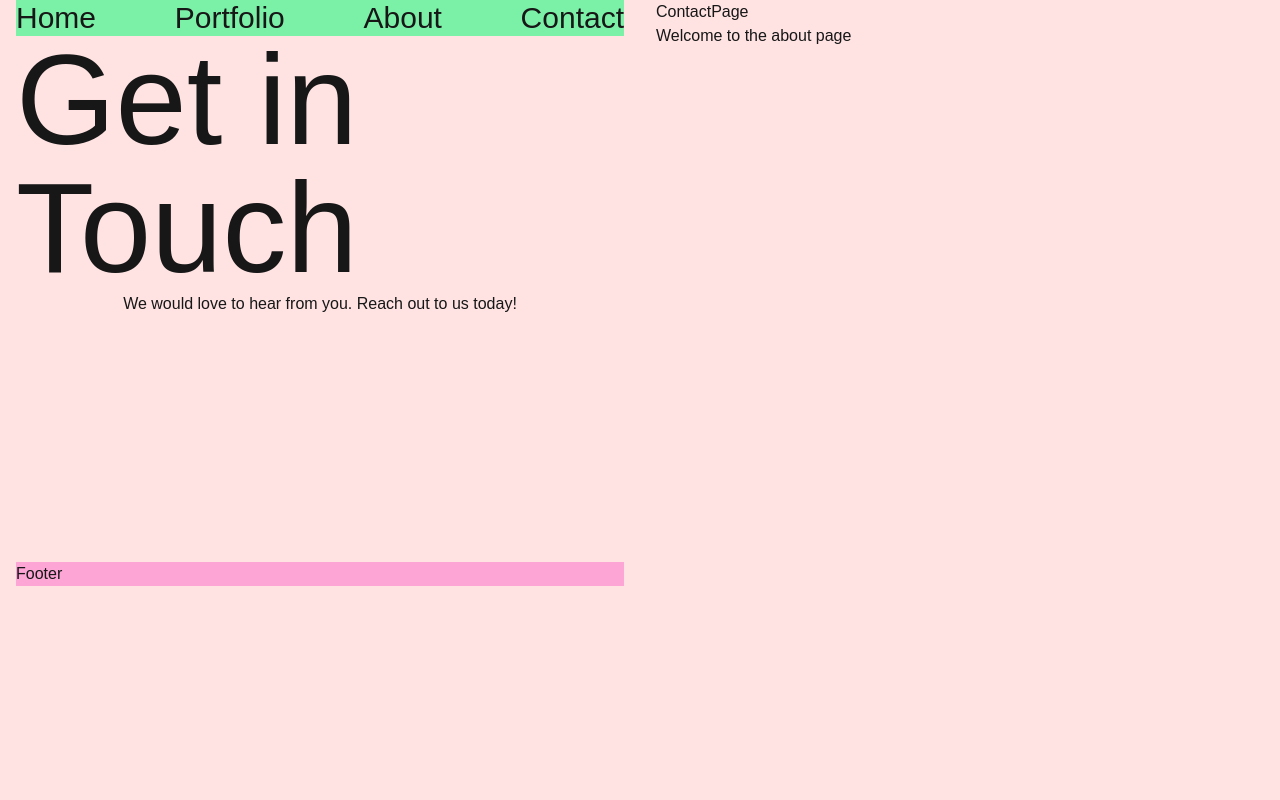
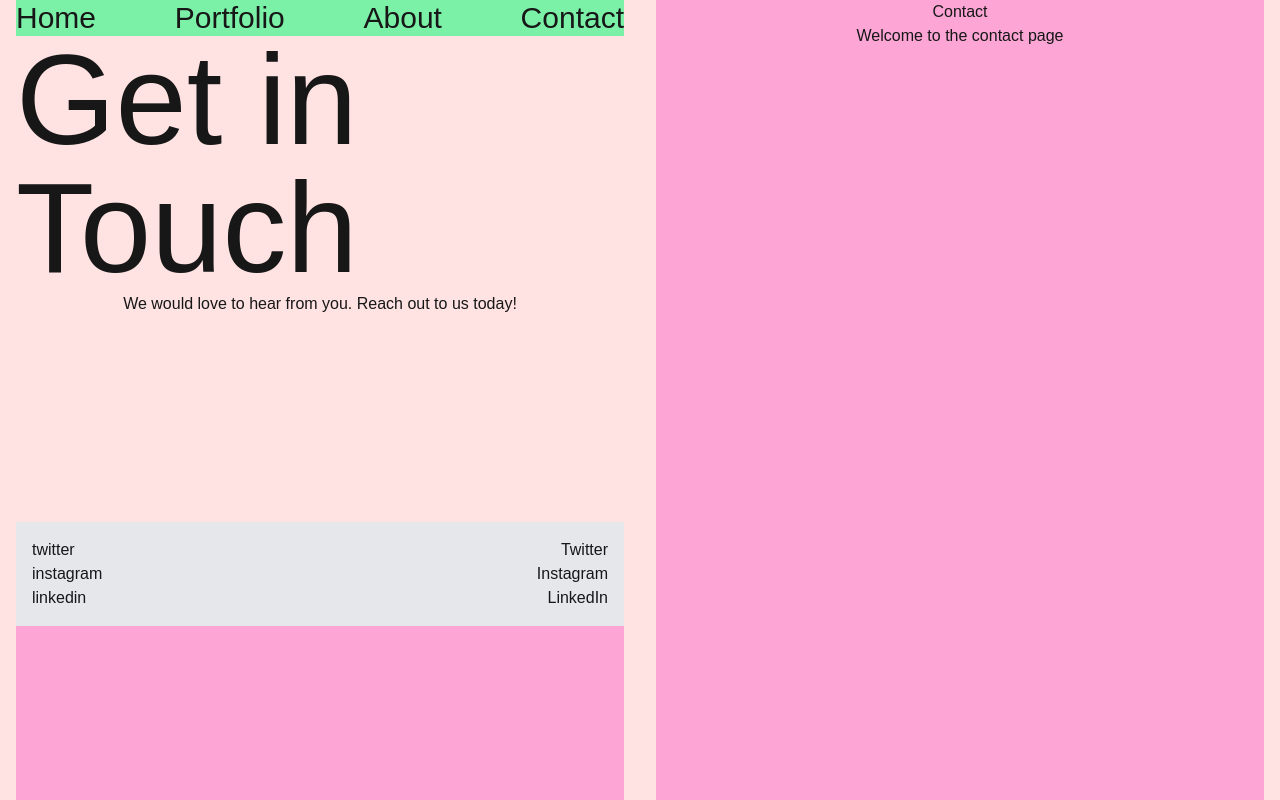
Before and after one commit to kingmadeit/solaris_mundus, a Next.js app: page /contact in a window 1280 px wide. Built offline with nearby package versions, Linux system fonts and the light colour scheme.

Commit message:
update footer with social links (placeholders)

```diff
--- a/src/app/about/page.tsx
+++ b/src/app/about/page.tsx
@@ -1,8 +1,8 @@
 export default function AboutPage() {
     return (
-        <div>
+        <section className="bg-purple-300 w-full flex flex-col items-center justify-start min-h-screen">
         <h1>About Us</h1>
         <p>Welcome to the about page</p>
-        </div>
+        </section>
     );
 }
--- a/src/app/contact/page.tsx
+++ b/src/app/contact/page.tsx
@@ -1,8 +1,8 @@
 export default function ContactPage() {
     return (
-        <div>
-        <h1>ContactPage</h1>
-        <p>Welcome to the about page</p>
-        </div>
+        <section className="bg-pink-300 w-full flex flex-col items-center justify-start min-h-screen">
+        <h1>Contact</h1>
+        <p>Welcome to the contact page</p>
+        </section>
     );
 }
--- a/src/app/page.tsx
+++ b/src/app/page.tsx
@@ -2,8 +2,8 @@ import Image from "next/image";
 
 export default function Home() {
   return (
-    <div className="">
+    <section className='w-full flex flex-col items-center justify-center min-h-screen bg-cyan-100'>
       LANDING PAGE
-    </div>
+    </section>
   );
 }
--- a/src/components/Footer.tsx
+++ b/src/components/Footer.tsx
@@ -1,8 +1,10 @@
 import React from 'react'
-
+import { SocialLinks } from '@/components/index'
 const Footer = () => {
   return (
-    <div className='bg-pink-300'>Footer</div>
+    <footer className='w-full flex flex-col h-full bg-pink-300'>
+      <SocialLinks />
+    </footer>
   )
 }
 
--- a/src/components/SectionBlock.tsx
+++ b/src/components/SectionBlock.tsx
@@ -17,7 +17,7 @@ const SectionBlock = () => {
     if (!data) return null;
 
     return (
-        <section className="my-section w-full flex flex-col items-center justify-start">
+        <section className="w-full flex flex-col items-center justify-start">
             <SectionTitle title={data.title} />
             <SectionBody>{data.body}</SectionBody>
         </section>
--- a/src/components/SmartLink.tsx
+++ b/src/components/SmartLink.tsx
@@ -16,14 +16,14 @@ const EXTERNAL = ['http', 'https', 'www', '//'];
 const SmartLink = ({href, children, target, rel, className}: SmartLinkProps) => {
 
     const isExternal = EXTERNAL.some(prefix => href.startsWith(prefix));
-
+    console.log(className, 'SmartLink className');
     if (isExternal) {
         return (
             <a
                 href={href}
                 target={target || '_blank'}
                 rel={rel || 'noopener noreferrer'}
-                className={clsx('', className)}>
+                className={className}>
                 {children}
             </a>
         )
--- a/src/components/SocialLink.tsx
+++ b/src/components/SocialLink.tsx
@@ -10,7 +10,7 @@ type SocialLinkProps = {
 
 const SocialLink = ({href, icon, label}: SocialLinkProps) => {
   return (
-    <SmartLink href={href} target='_blank' rel='noopener noreferrer' className='social-link'>
+    <SmartLink className='w-full flex justify-between' href={href} target='_blank' rel='noopener noreferrer'>
       <span className='icon'>{icon}</span>
       <span className='label'>{label}</span>
     </SmartLink>
--- a/src/components/SocialLinks.tsx
+++ b/src/components/SocialLinks.tsx
@@ -8,7 +8,7 @@ const SocialLinks = () => {
 
   // Render social links if available
   return (
-    <section>
+    <section className='w-full flex flex-col items-center justify-center bg-gray-200 p-4'>
       {
         socialLinks?.map((link, index) => (
           <SocialLink
```
